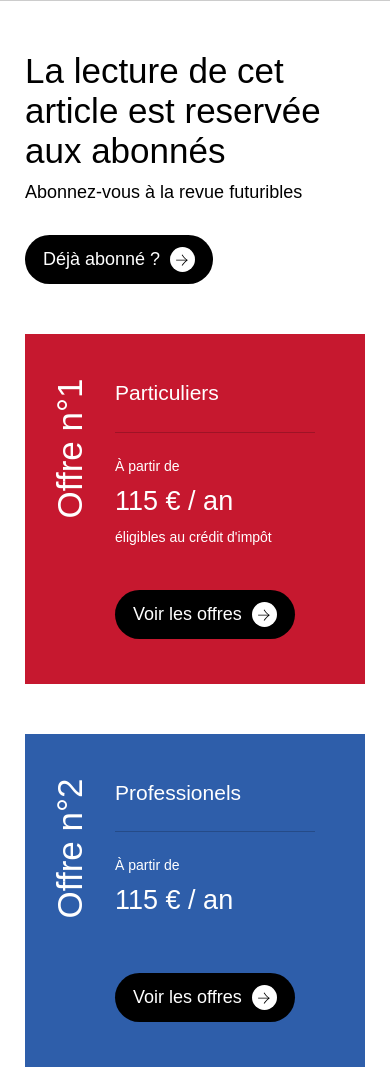
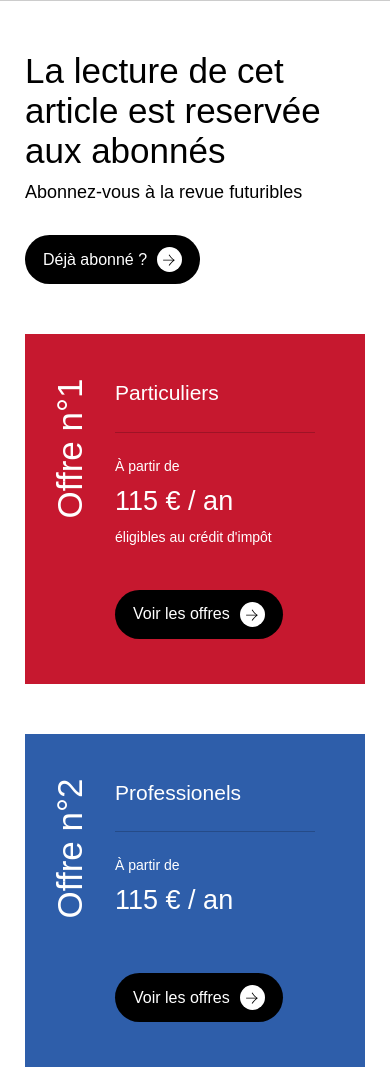
Before and after one commit to okafrancois/futuribles-paywall, a plain HTML site: page index.html in a window 390 px wide. Shown: the top 1067 px of the page. Drawn offline with Linux system fonts and the light colour scheme; a web font is replaced by a local one.

Commit message:
wip-feat(paywall): change button text size on mobile to 16px
Took 6 minutes

```diff
--- a/index.scss
+++ b/index.scss
@@ -76,6 +76,7 @@ a {
 
   @media all and (max-width: 480px) {
     margin-top: rem(15);
+    font-size: rem(16);
   }
 }
 
```
Also changed, not shown: index.css, 1 other file.
